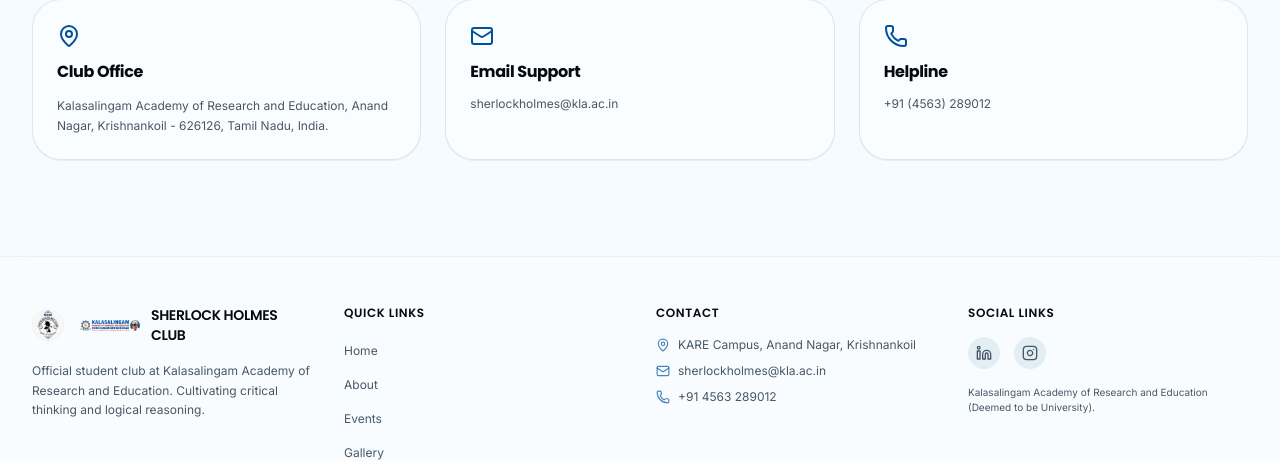
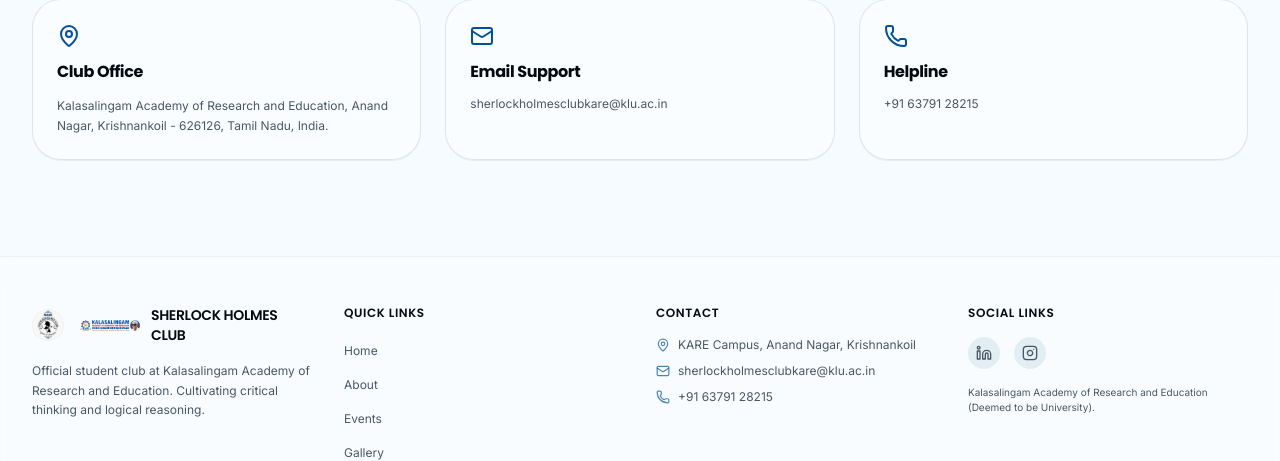
Before and after one commit to asdcreations4166-ctrl/sherlock-holmes-club-kare, a Next.js app: page / in a window 1280 px wide. Shown: the part 4692-5153 px from the top of the page. Built offline with nearby package versions, Linux system fonts and the light colour scheme; no server answers; the database is empty.

Commit message:
chore: update official email and helpline contact details

```diff
--- a/app/contact/page.tsx
+++ b/app/contact/page.tsx
@@ -92,7 +92,9 @@
                     ) : (
                       <div>
                         <p className="font-bold text-foreground">Email Address</p>
-                        <p>sherlockholmes@kla.ac.in</p>
+                        <a href="mailto:sherlockholmesclubkare@klu.ac.in" className="hover:text-primary transition-colors">
+                          sherlockholmesclubkare@klu.ac.in
+                        </a>
                       </div>
                     )}
                   </div>
@@ -114,7 +116,9 @@
                     ) : (
                       <div>
                         <p className="font-bold text-foreground">Phone Helpline</p>
-                        <p>+91 (4563) 289012</p>
+                        <a href="tel:+916379128215" className="hover:text-primary transition-colors">
+                          +91 63791 28215
+                        </a>
                       </div>
                     )}
                   </div>
--- a/app/page.tsx
+++ b/app/page.tsx
@@ -455,8 +455,8 @@
             <div className="p-6 rounded-2xl border border-border/80 bg-white/50 dark:bg-card/50 backdrop-blur-xs flex flex-col gap-3 shadow-2xs">
               <Mail className="h-6 w-6 text-primary" />
               <h4 className="font-heading font-bold text-foreground">Email Support</h4>
-              <a href={`mailto:${contactInfo?.emailAddress || "sherlockholmes@kla.ac.in"}`} className="font-sans text-xs text-muted-foreground hover:text-primary transition-colors">
-                {contactInfo?.emailAddress || "sherlockholmes@kla.ac.in"}
+              <a href={`mailto:${contactInfo?.emailAddress || "sherlockholmesclubkare@klu.ac.in"}`} className="font-sans text-xs text-muted-foreground hover:text-primary transition-colors">
+                {contactInfo?.emailAddress || "sherlockholmesclubkare@klu.ac.in"}
               </a>
             </div>
 
@@ -464,9 +464,9 @@
             <div className="p-6 rounded-2xl border border-border/80 bg-white/50 dark:bg-card/50 backdrop-blur-xs flex flex-col gap-3 shadow-2xs">
               <Phone className="h-6 w-6 text-primary" />
               <h4 className="font-heading font-bold text-foreground">Helpline</h4>
-              <p className="font-sans text-xs text-muted-foreground">
-                {contactInfo?.phoneHelpline || "+91 (4563) 289012"}
-              </p>
+              <a href={`tel:${contactInfo?.phoneHelpline || "+916379128215"}`} className="font-sans text-xs text-muted-foreground hover:text-primary transition-colors">
+                {contactInfo?.phoneHelpline || "+91 63791 28215"}
+              </a>
             </div>
           </div>
         </Container>
--- a/components/layout/Footer.tsx
+++ b/components/layout/Footer.tsx
@@ -68,11 +68,15 @@
               </li>
               <li className="flex items-center space-x-2 text-xs text-muted-foreground">
                 <Mail className="h-3.5 w-3.5 text-primary/70 shrink-0" />
-                <span>sherlockholmes@kla.ac.in</span>
+                <a href="mailto:sherlockholmesclubkare@klu.ac.in" className="hover:text-primary transition-colors">
+                  sherlockholmesclubkare@klu.ac.in
+                </a>
               </li>
               <li className="flex items-center space-x-2 text-xs text-muted-foreground">
                 <Phone className="h-3.5 w-3.5 text-primary/70 shrink-0" />
-                <span>+91 4563 289012</span>
+                <a href="tel:+916379128215" className="hover:text-primary transition-colors">
+                  +91 63791 28215
+                </a>
               </li>
             </ul>
           </div>
--- a/scripts/seed.js
+++ b/scripts/seed.js
@@ -68,8 +68,8 @@
     // 4. Contact
     await setDoc(doc(db, "contact", "info"), {
       officeLocation: "KARE Campus, Anand Nagar, Krishnankoil",
-      emailAddress: "sherlockholmes@kla.ac.in",
-      phoneHelpline: "+91 4563 289012",
+      emailAddress: "sherlockholmesclubkare@klu.ac.in",
+      phoneHelpline: "+91 63791 28215",
       socials: {
         linkedin: "#",
         github: "#",
```
